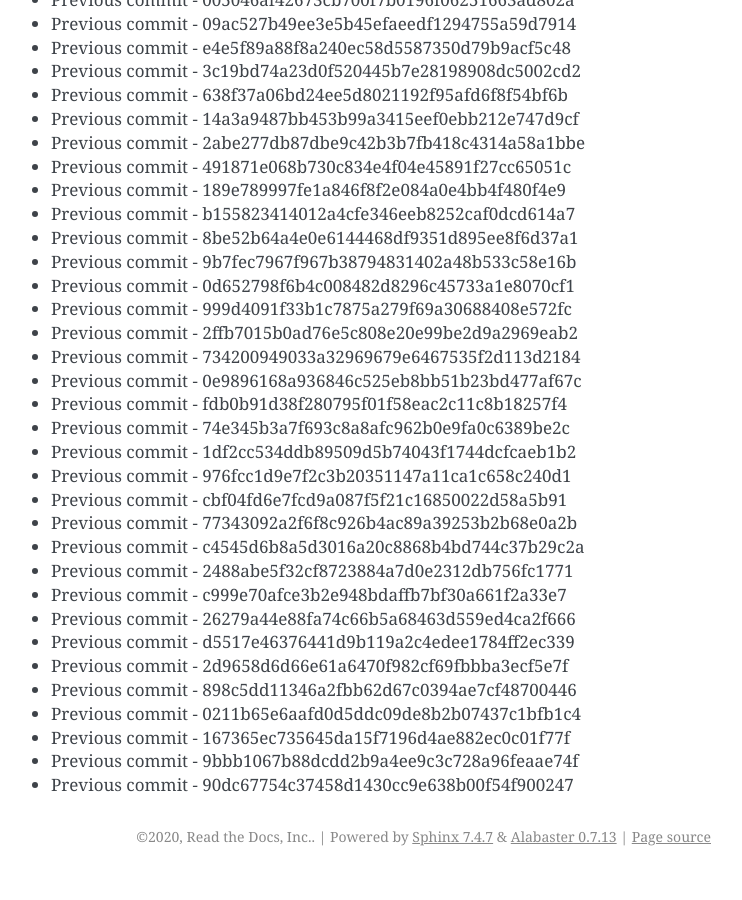
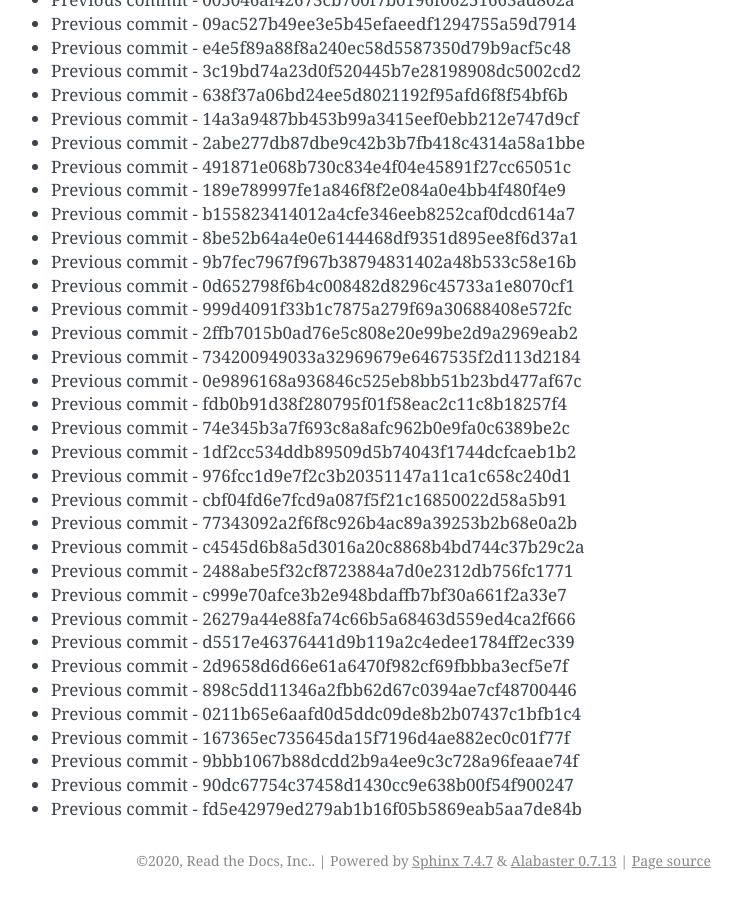
Before and after one commit to readthedocs/rtd-git-stresstest, a Sphinx documentation site: the page built from docs/updates.rst, in a window 1280 px wide and 900 px high, scrolled down 28022 px. Shown: the whole window, without its empty margins (399-1141 px from the left). Built offline with Sphinx 7.4.7, drawn with Linux system fonts in a browser that asks for light colours; before the commit the page ends 28898 px from its top, so only the background shows below that.

Commit message:
Generating commit from previous: fd5e42979ed279ab1b16f05b5869eab5aa7de84b

```diff
--- a/docs/updates.rst
+++ b/docs/updates.rst
@@ -1209,3 +1209,4 @@ It can be tested for any performance characteristics.
 * Previous commit - 167365ec735645da15f7196d4ae882ec0c01f77f
 * Previous commit - 9bbb1067b88dcdd2b9a4ee9c3c728a96feaae74f
 * Previous commit - 90dc67754c37458d1430cc9e638b00f54f900247
+* Previous commit - fd5e42979ed279ab1b16f05b5869eab5aa7de84b
```
